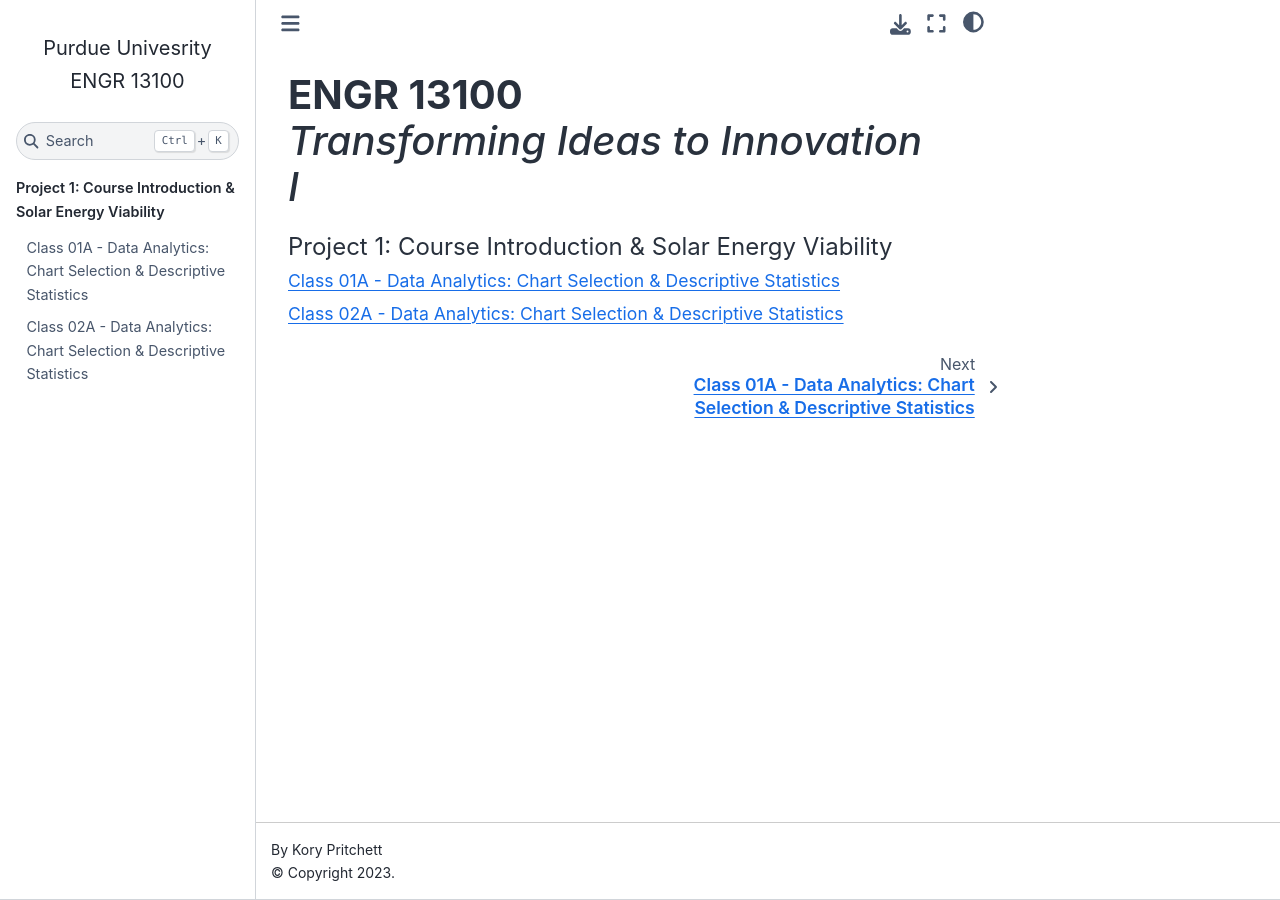
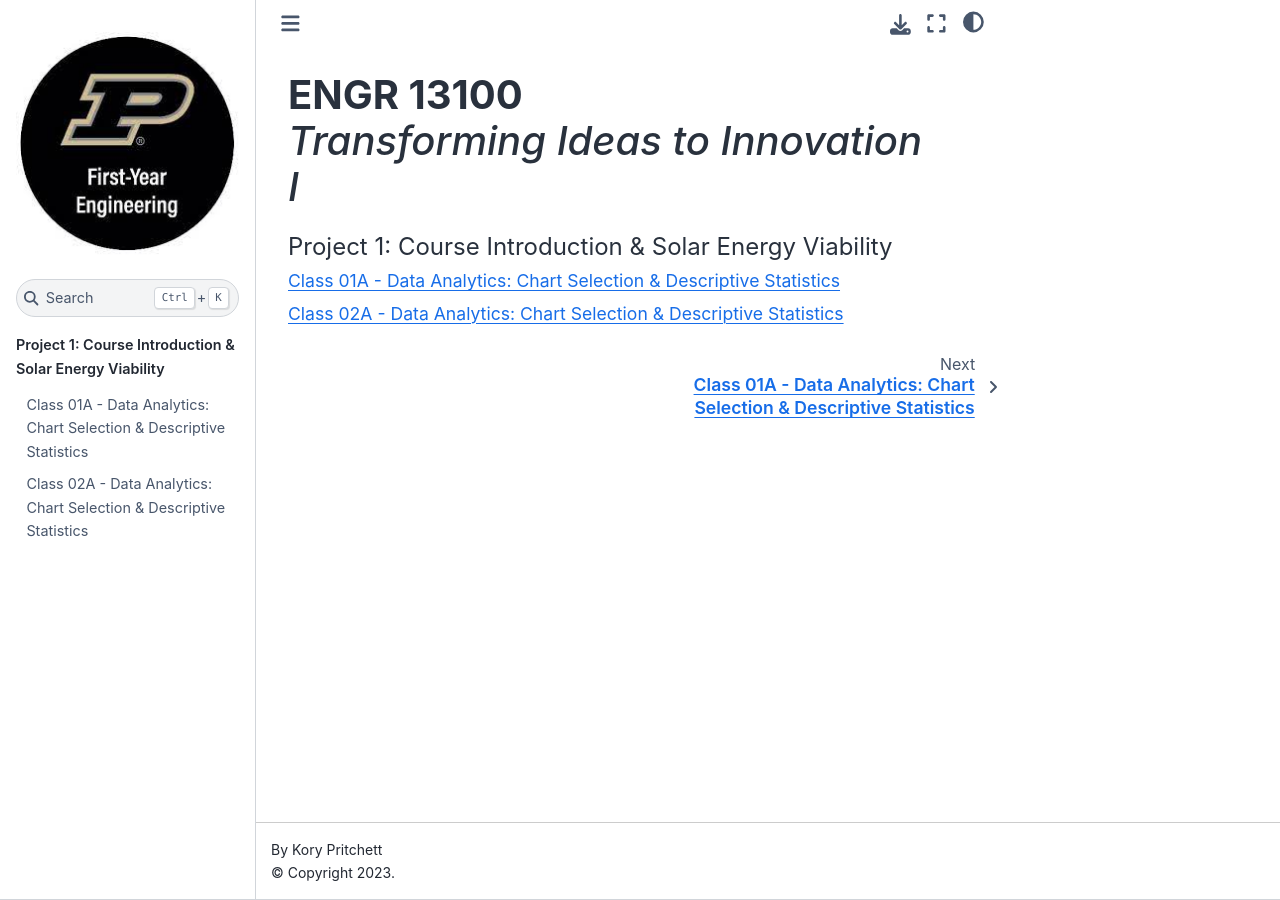
Before and after one commit to Purdue-FYE/purdue-fye.github.io, a Jupyter Book: the page built from source/intro.md, in a window 1280 px wide. Built offline with Jupyter Book 1.0.4 settings and Sphinx 7.4.7 and the Sphinx Book theme 1.1.4, drawn with Linux system fonts in a browser that asks for light colours.

Commit message:
Added logo

```diff
--- a/source/_config.yml
+++ b/source/_config.yml
@@ -3,7 +3,7 @@
 title: "Purdue Univesrity ENGR 13100"
 author: "Kory Pritchett"
 copyright: "2023"
-logo: ""
+logo: logo.jpg
 
 # Force notebooks to execute on each build
 execute:
```
Also changed, not shown: source/logo.jpg (added).
